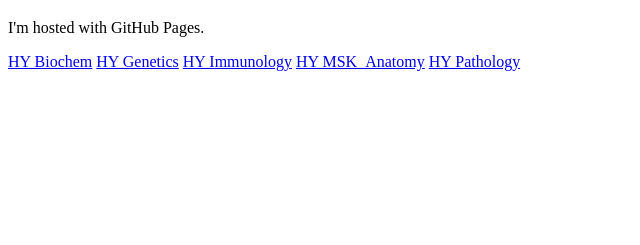
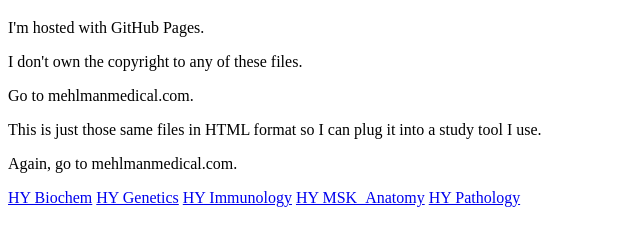
Before and after one commit to realurhero/expert-spork, a plain HTML site: page index.html in a window 1280 px wide. Shown: the part 61-306 px from the top of the page, without its empty margins (0-640 px from the left). Drawn offline with Linux system fonts and the light colour scheme.

Commit message:
Update index.html

```diff
--- a/index.html
+++ b/index.html
@@ -3,6 +3,10 @@
 <body>
 <h1>Hello World</h1>
 <p>I'm hosted with GitHub Pages.</p>
+<p>I don't own the copyright to any of these files.</p>
+<p>Go to mehlmanmedical.com.</p>
+<p>This is just those same files in HTML format so I can plug it into a study tool I use.</p>
+<p>Again, go to mehlmanmedical.com.</p>
 <a href="HY Biochem.html">HY Biochem</a>
 <a href="HY Genetics.html">HY Genetics</a>
 <a href="HY Immunology.html">HY Immunology</a>
```
